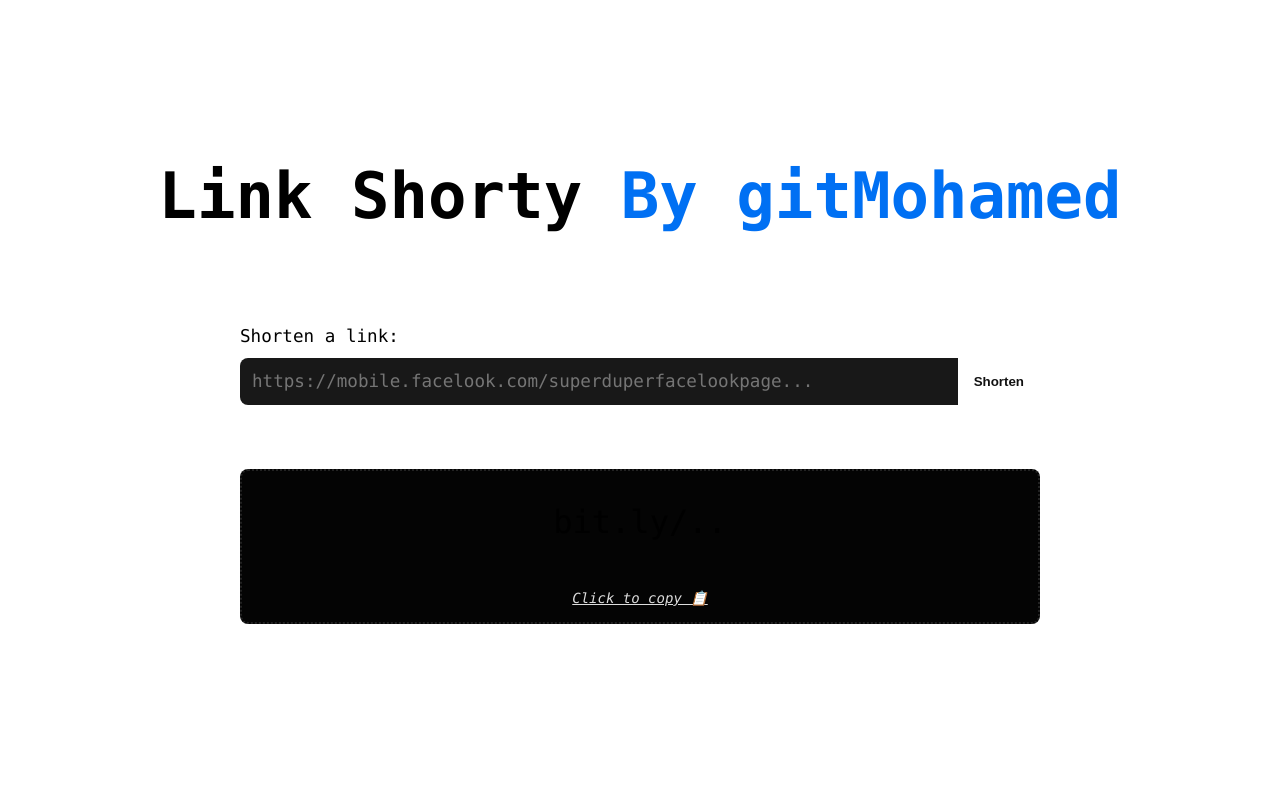
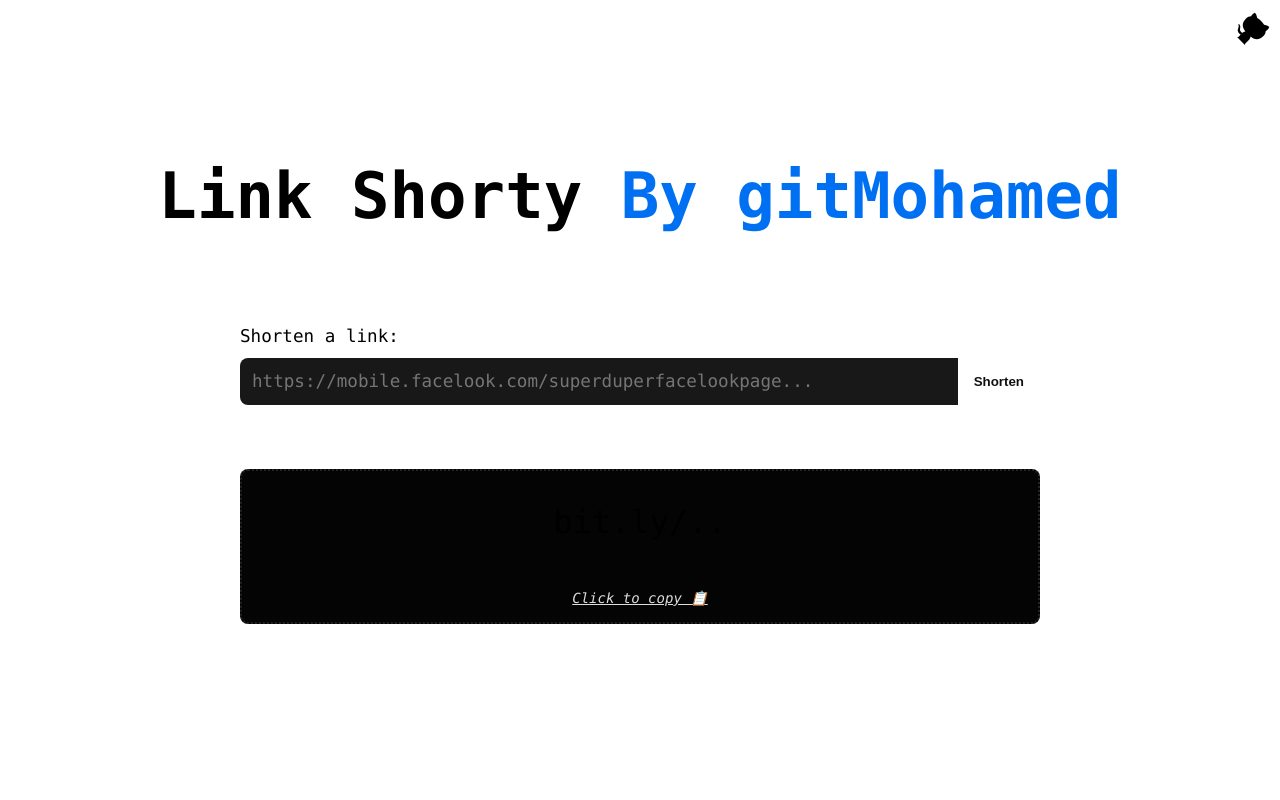
Before and after one commit to gitmohamed/link-shorty, a Next.js app: page / in a window 1280 px wide. Shown: the top 800 px of the page. Built offline with nearby package versions, Linux system fonts and the light colour scheme.

Commit message:
Added MIT license and github link

```diff
--- /dev/null
+++ b/components/github.tsx
@@ -0,0 +1,15 @@
+import React from 'react'
+import styles from '../styles/Home.module.css'
+
+
+const GithubIcon = () => {
+    return (
+        <a target='_blank' href="https://github.com/gitmohamed/link-shorty" className={styles.githubCorner} aria-label="View source on GitHub">
+            <svg version="1.1" xmlns="http://www.w3.org/2000/svg" width="80" height="80" viewBox="0 0 250 250" className={styles.svgStyle} fill={'#fff'} aria-hidden="true">
+                <path d="M0,0 L115,115 L130,115 L142,142 L250,250 L250,0 Z"></path>
+                <path d="M128.3,109.0 C113.8,99.7 119.0,89.6 119.0,89.6 C122.0,82.7 120.5,78.6 120.5,78.6 C119.2,72.0 123.4,76.3 123.4,76.3 C127.3,80.9 125.5,87.3 125.5,87.3 C122.9,97.6 130.6,101.9 134.4,103.2" fill="#000" className={styles.octoArm}></path><path d="M115.0,115.0 C114.9,115.1 118.7,116.5 119.8,115.4 L133.7,101.6 C136.9,99.2 139.9,98.4 142.2,98.6 C133.8,88.0 127.5,74.4 143.8,58.0 C148.5,53.4 154.0,51.2 159.7,51.0 C160.3,49.4 163.2,43.6 171.4,40.1 C171.4,40.1 176.1,42.5 178.8,56.2 C183.1,58.6 187.2,61.8 190.9,65.4 C194.5,69.0 197.7,73.2 200.1,77.6 C213.8,80.2 216.3,84.9 216.3,84.9 C212.7,93.1 206.9,96.0 205.4,96.6 C205.1,102.4 203.0,107.8 198.3,112.5 C181.9,128.9 168.3,122.5 157.7,114.1 C157.9,116.9 156.7,120.9 152.7,124.9 L141.0,136.5 C139.8,137.7 141.6,141.9 141.8,141.8 Z" fill="#000" className={styles.octoBody}></path></svg>
+        </a>
+    )
+}
+
+export default GithubIcon
--- a/pages/index.tsx
+++ b/pages/index.tsx
@@ -2,6 +2,7 @@
 import { useState, useRef } from 'react';
 import Head from 'next/head'
 import Image from 'next/image'
+import GithubIcon from '../components/github'
 import styles from '../styles/Home.module.css'
 
 const Home: NextPage = () => {
@@ -62,6 +63,7 @@
         <link rel="icon" href="/favicon.ico" />
       </Head>
 
+      <GithubIcon />
       <main className={styles.main}>
         <h1 className={styles.title}>
           Link Shorty <a target="_blank" rel="noopener noreferrer" href="https://github.com/gitmohamed/link-shorty">By gitMohamed</a>
--- a/styles/Home.module.css
+++ b/styles/Home.module.css
@@ -21,6 +21,7 @@
   border-top: 1px solid #eaeaea;
   justify-content: center;
   align-items: center;
+  flex-direction: column;
 }
 
 .footer a {
@@ -153,26 +154,76 @@
   padding: 0 4rem;
 }
 
+.githubCorner {
+  position: fixed;
+  right: 0;
+}
+
+.githubCorner:hover .octoArm {
+  animation: octocat-wave 560ms ease-in-out;
+  transform-origin: 130px 106px;
+}
+
+.svgStyle {
+  color:'#151513';
+  position: 'absolute';
+  top: 0;
+  border: 0;
+  right: 0;
+}
+
+@keyframes octocat-wave {
+  0%,
+  100% {
+    transform: rotate(0)
+  }
+
+  20%,
+  60% {
+    transform: rotate(-25deg)
+  }
+
+  40%,
+  80% {
+    transform: rotate(10deg)
+  }
+}
+
+@media (max-width:500px) {
+  .githubCorner:hover .octoArm {
+    animation: none
+  }
+
+  .githubCorner .octoArm {
+    animation: octocat-wave 560ms ease-in-out
+  }
+}
+
 @media (max-width: 900px) {
   .title {
     font-size: 3.3rem;
   }
+
   .grid {
     width: 100%;
   }
+
   .description {
     font-size: 1.3rem;
   }
 }
 
 @media (prefers-color-scheme: dark) {
+
   .card,
   .footer {
     border-color: #222;
   }
+
   .code {
     background: #111;
   }
+
   .logo img {
     filter: invert(1);
   }
```
Also changed, not shown: public/github_icon.svg (added), 1 other file (tests, documents, lock files or other folders).
